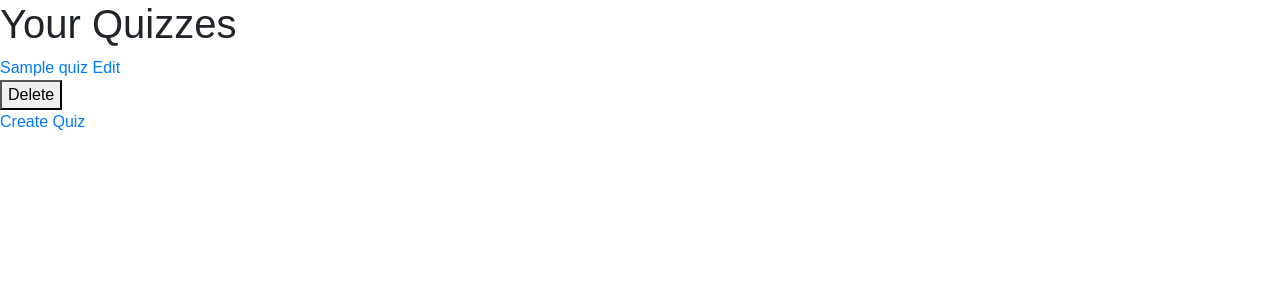
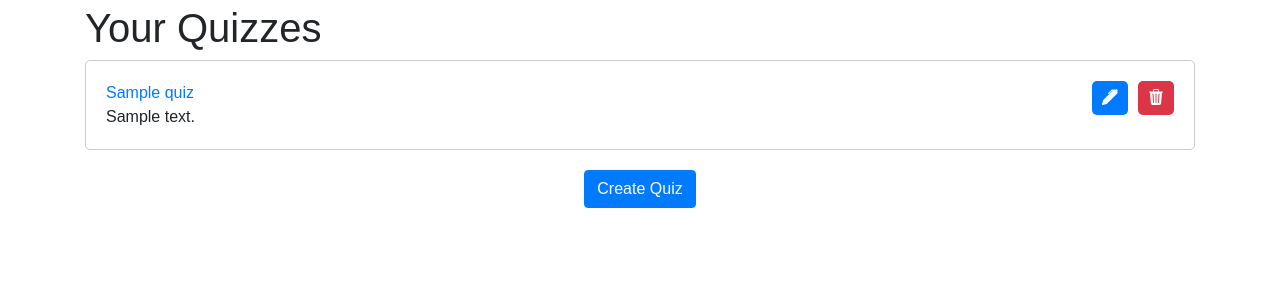
Before and after one commit to AdelinCraciunesc/django_quiz_app, a Django app: page /your_quizzes/ in a window 1280 px wide. Shown: the part 56-356 px from the top of the page. Run offline with Django 5.2, Linux system fonts and the light colour scheme; a user stored in the database is signed in; tables that the repository leaves empty hold one stand-in row (values such as "Sample post"); some libraries are stand-ins or nearby versions.

Commit message:
css for user created quizzes

```diff
--- a/static/css/quiz.css
+++ b/static/css/quiz.css
@@ -24,3 +24,40 @@ textarea {
     height: 150px;
     resize: none;
 }
+
+.quiz{
+    display: flex;
+    justify-content: space-between;
+    align-items: center;
+    margin-bottom: 20px;
+    padding: 20px;
+    border: 1px solid #ccc;
+    border-radius: 5px;
+    position: relative;
+}
+.quiz-actions{
+    display: flex;
+    gap: 10px;
+    position: absolute;
+    top: 20px;
+    right: 20px;
+}
+.quiz button{
+    padding: 5px 10px;
+    border: none;
+    border-radius: 5px;
+    cursor: pointer;
+}
+.edit{
+    text-decoration: none;
+    padding: 5px 10px;
+    border: none;
+    border-radius: 5px;
+    cursor: pointer;
+}
+.quiz-title{
+    text-decoration: none;
+}
+.quiz-title:hover{
+    cursor: pointer;
+}
--- a/templates/quiz/your_quizzes.html
+++ b/templates/quiz/your_quizzes.html
@@ -1,20 +1,31 @@
 {% extends 'base.html' %}
 {% block content %}
-<div>
-    <h1> Your Quizzes </h1>
+<div class="container">
+    <h1>Your Quizzes</h1>
     {% if quizzes %}
-        {% for quiz in quizzes %}
-            <a href="{% url 'quiz_page' quiz.id %}"> {{ quiz.name }} </a>
-            <a href="{% url 'edit_quiz' quiz.id %}">Edit</a>
+    {% for quiz in quizzes %}
+    <div class="quiz">
+        <div>
+            <a href="{% url 'quiz_page' quiz.id %}" class="quiz-title">{{ quiz.name }}</a>
+            <p class="card-text">{{ quiz.description }}</p>
+        </div>
+
+        <div class="quiz-actions">
+            <a href="{% url 'edit_quiz' quiz.id %}" class="btn btn-primary edit">
+                <i class="bi bi-pen-fill"></i>
+            </a>
             <form method="POST" action="{% url 'delete_quiz' quiz.id %}">
                 {% csrf_token %}
-                <button type="submit">Delete</button>
+                <button type="submit" class="btn btn-danger"><i class="bi bi-trash3-fill"></i></button>
             </form>
-
-        {% endfor %}
+        </div>
+    </div>
+    {% endfor %}
     {% else %}
-        <p> No Quizzes </p>
+    <p>No Quizzes</p>
     {% endif %}
-    <a href="{% url 'create_quiz' %}"> Create Quiz </a>
+    <div class="text-center">
+        <a href="{% url 'create_quiz' %}" class="btn btn-primary">Create Quiz</a>
+    </div>
 </div>
 {% endblock %}
```
